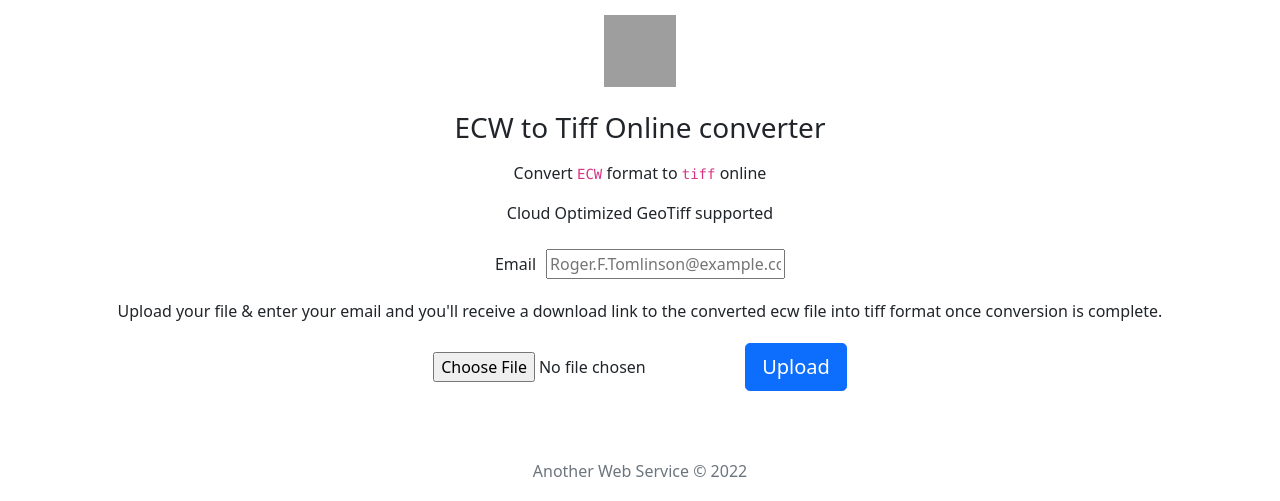
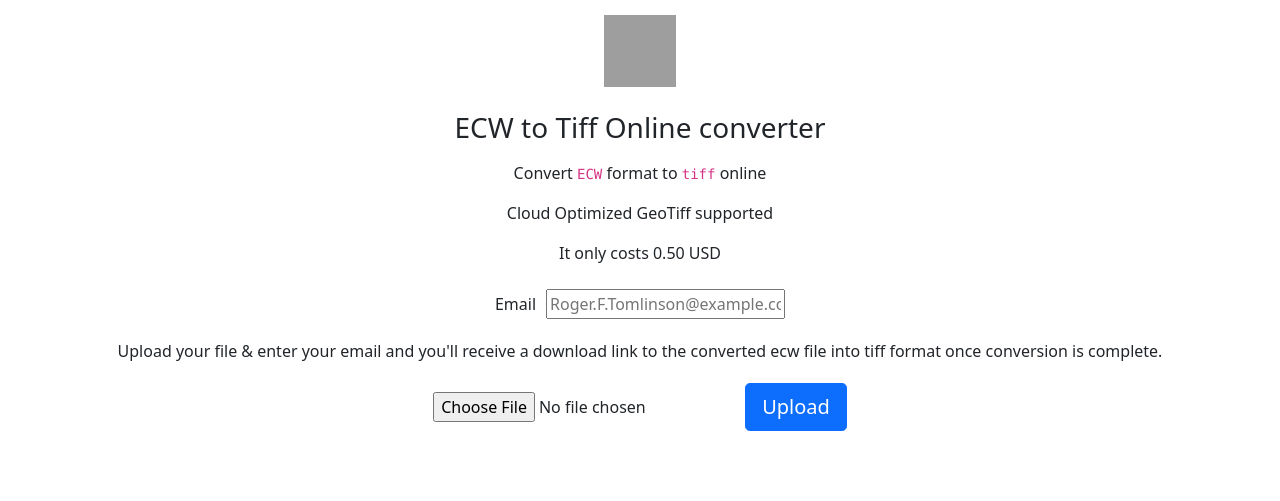
Before and after one commit to KarmaComputing/ecw-to-tiff-conversion, a Flask app: page / in a window 1280 px wide. Shown: the top 501 px of the page. Run offline with Flask 2, Linux system fonts and the light colour scheme; grey boxes are pictures that could not be loaded.

Commit message:
Fix #29 show pricing

```diff
--- a/app/templates/homepage.html
+++ b/app/templates/homepage.html
@@ -42,6 +42,7 @@
                         <h1 class="h3 mb-3 font-weight-normal">ECW to Tiff Online converter</h1>
                         <p>Convert <code>ECW</code> format to <code>tiff</code> online</p>
                         <p>Cloud Optimized GeoTiff supported</p>
+                        <p>It only costs 0.50 USD</p>
                     </div>
                     <form>
                     <div class="center-item form-label-group">
```
